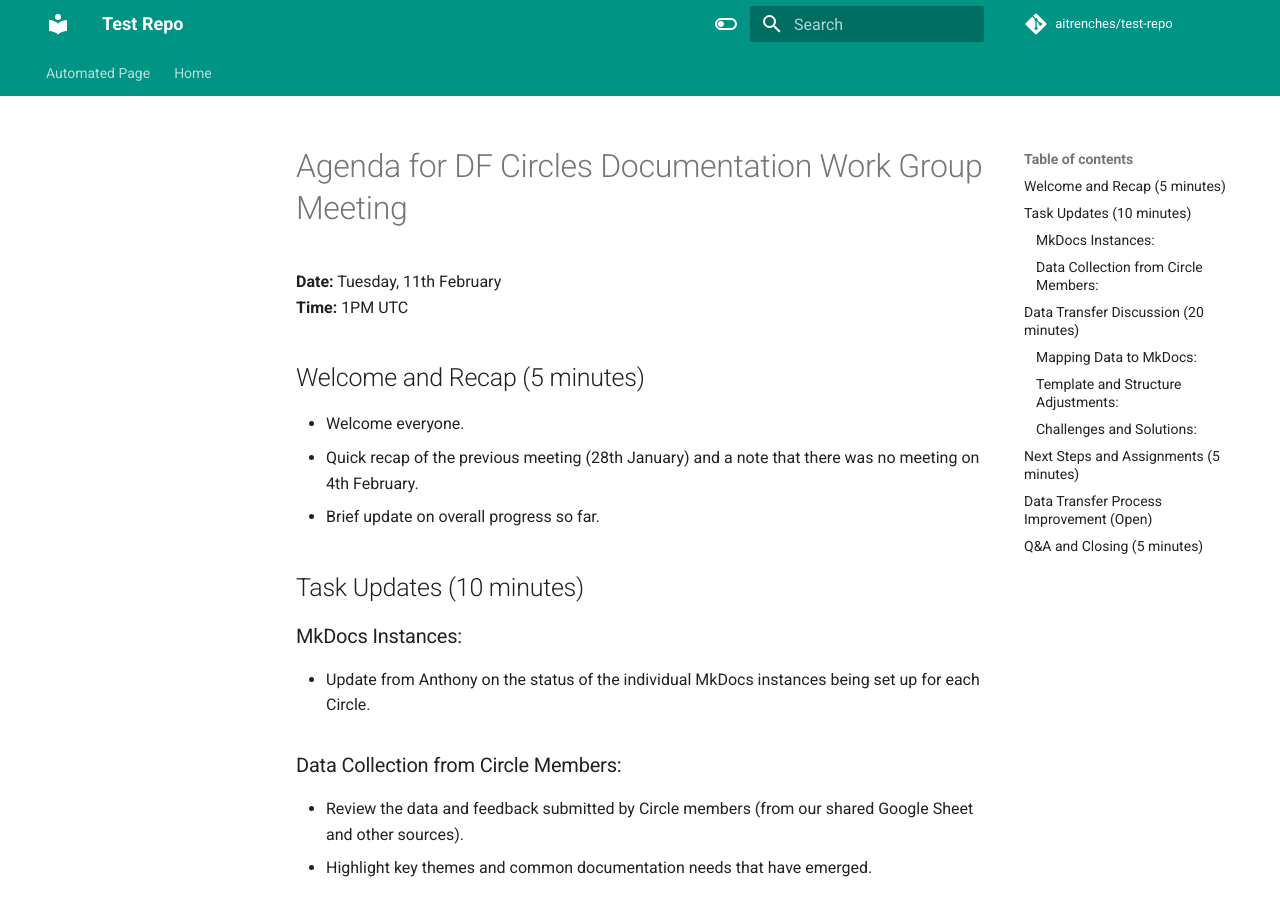
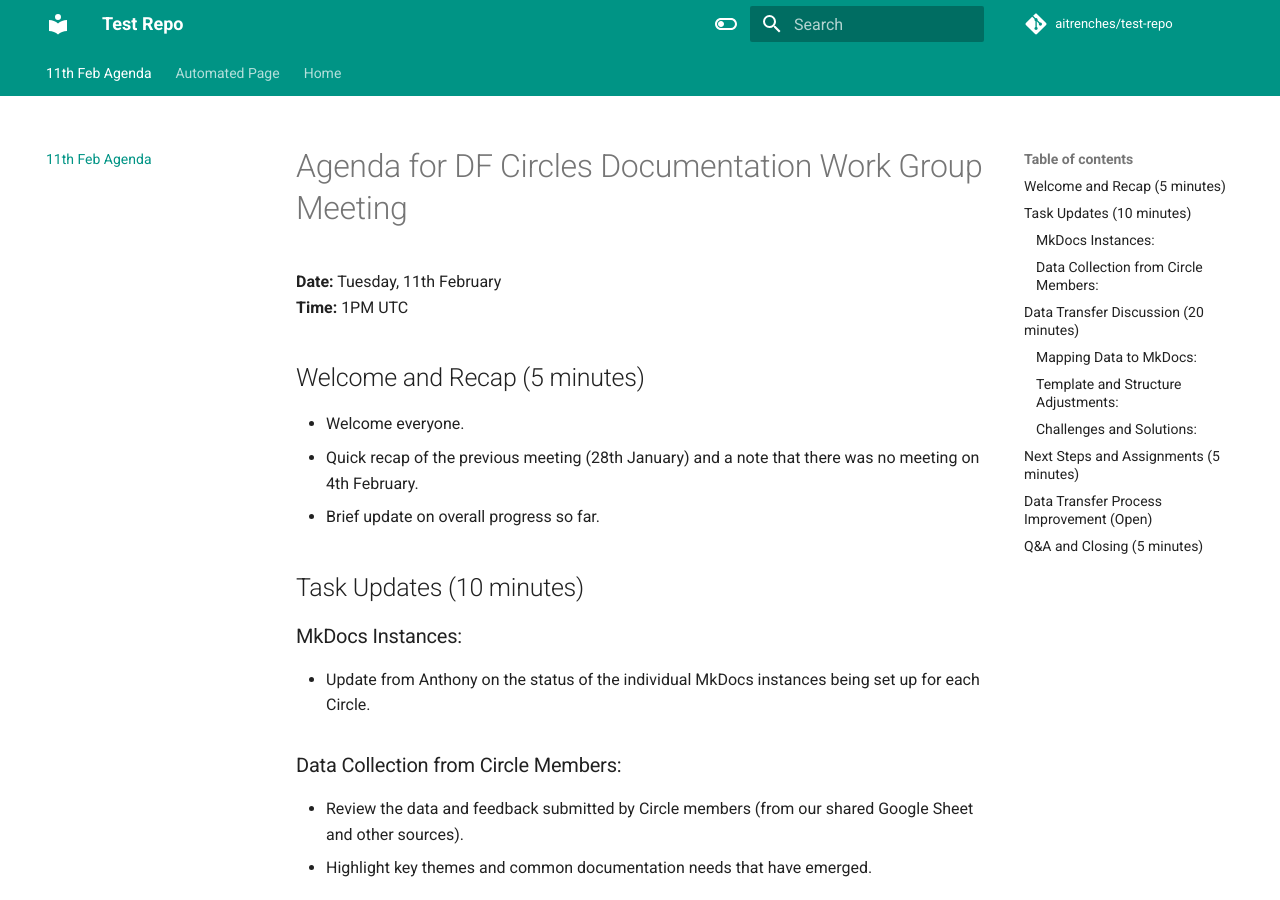
Before and after one commit to aitrenches/test-repo, an MkDocs documentation site: the page built from docs/11th-feb-agenda.md, in a window 1280 px wide and 900 px high. Built offline with MkDocs 1.6.1 and Material for MkDocs 9.7.7, drawn with Linux system fonts in a browser that asks for light colours; comment, search, counter and statistics services are not loaded.

Commit message:
Update navigation: add 11th Feb Agenda

```diff
--- a/mkdocs.yml
+++ b/mkdocs.yml
@@ -51,5 +51,6 @@ markdown_extensions:
       emoji_generator: !!python/name:materialx.emoji.to_svg
 
 nav:
+  - 11th Feb Agenda: 11th-feb-agenda.md
   - Automated Page: auto_page.md
   - Home: index.md
```
